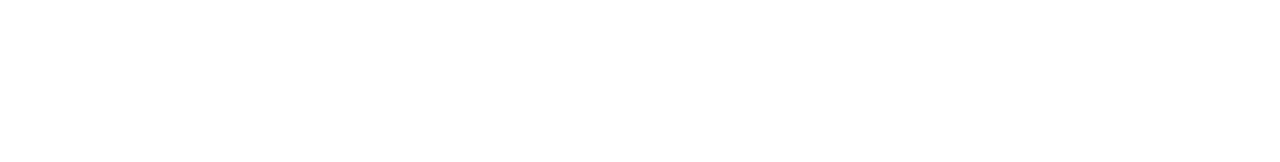
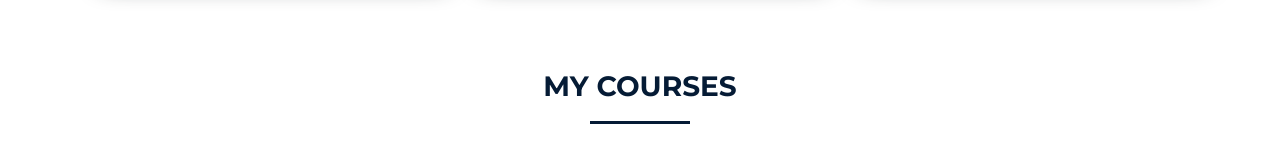
Before and after one commit to Harounjlassi/EasyLearning, a React (Create React App) app: page / in a window 1280 px wide. Shown: the part 2684-2846 px from the top of the page. Before the commit the page ends 2674 px from the top, so only its background shows below. Built offline with nearby package versions, Linux system fonts and the light colour scheme; a web font is replaced by a local one.

Commit message:
addCoursesSection

```diff
--- a/src/App.js
+++ b/src/App.js
@@ -5,6 +5,7 @@ import TopNavigation from "./components/TopNavigation/TopNavigation";
 import Analysis from "./components/Analysis/Analysis";
 import Summary from "./components/Summary/Summary";
 import RecentProject from "./components/RecentProject/RecentProject";
+import Courses from "./components/Courses/Courses";
 
 function App() {
   return (
@@ -16,6 +17,7 @@ function App() {
       <Analysis />
       <Summary />
       <RecentProject />
+      <Courses />
     </div>
   );
 }
--- /dev/null
+++ b/src/components/Courses/Courses.jsx
@@ -0,0 +1,29 @@
+import React, { Component, Fragment } from "react";
+import { Card, Col, Container, Row, Button } from "react-bootstrap";
+
+export class Courses extends Component {
+  render() {
+    return (
+      <Fragment>
+        <Container className="text-center">
+          <h1 className="ServiceMainTitle">MY COURSES</h1>
+          <div className="bottom"></div>
+          <Row>
+            <Col lg={6} md={12} sm={12}>
+              <Row>
+                <Col lg={6} md={6} sm={12}></Col>
+              </Row>
+            </Col>
+            <Col lg={6} md={12} sm={12}>
+              <Row>
+                <Col lg={6} md={6} sm={12}></Col>
+              </Row>
+            </Col>
+          </Row>
+        </Container>
+      </Fragment>
+    );
+  }
+}
+
+export default Courses;
```
